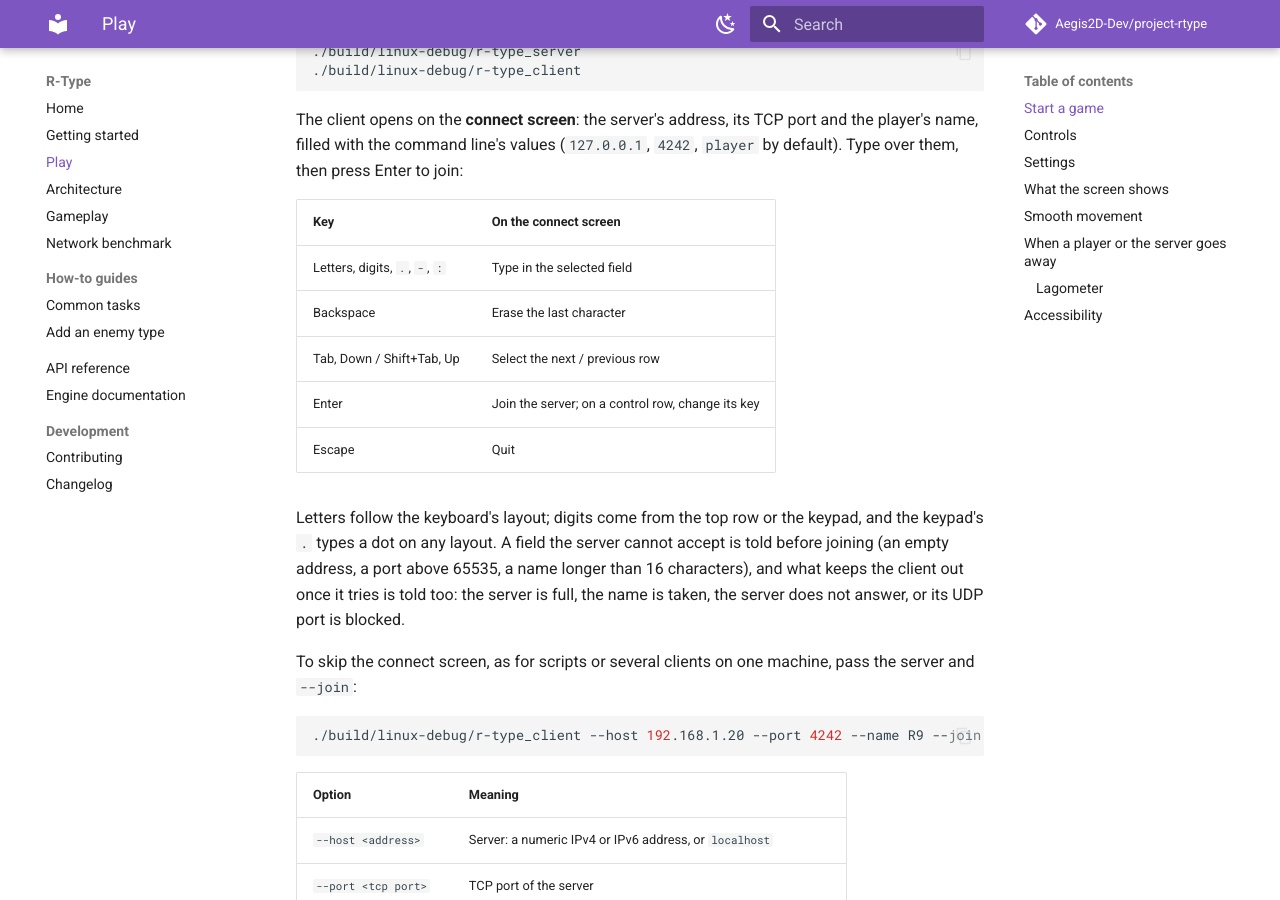
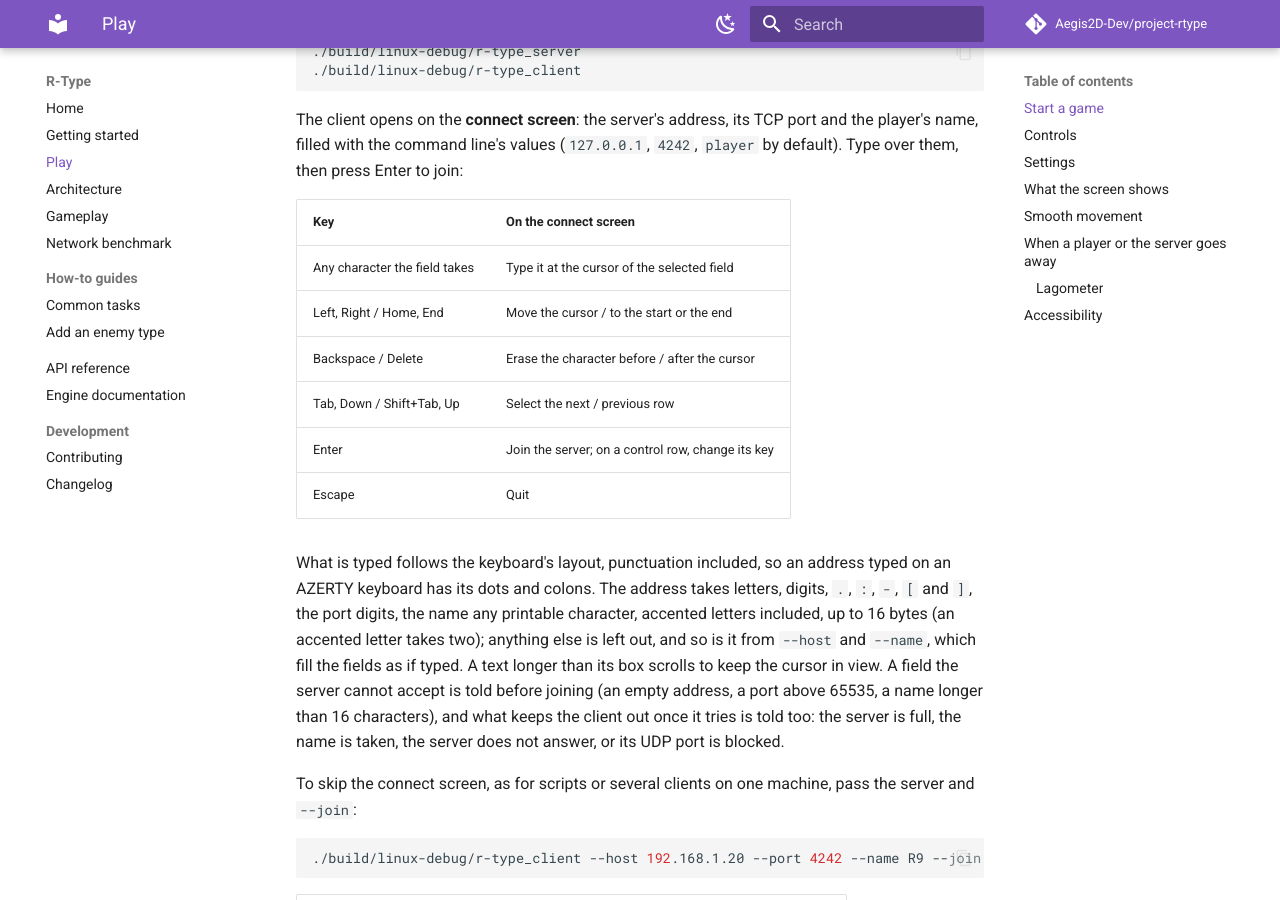
Before and after one commit to Aegis2D-Dev/project-rtype, an MkDocs documentation site: the page built from docs/play.md, in a window 1280 px wide and 900 px high, scrolled down 383 px. Built offline with MkDocs 1.6.1 and Material for MkDocs 9.7.7, drawn with Linux system fonts in a browser that asks for light colours; comment, search, counter and statistics services are not loaded.

Commit message:
feat(docs): documented the connect screen's text fields and updated changelogs

```diff
--- a/docs/play.md
+++ b/docs/play.md
@@ -20,14 +20,19 @@ default). Type over them, then press Enter to join:
 
 | Key | On the connect screen |
 |---|---|
-| Letters, digits, `.`, `-`, `:` | Type in the selected field |
-| Backspace | Erase the last character |
+| Any character the field takes | Type it at the cursor of the selected field |
+| Left, Right / Home, End | Move the cursor / to the start or the end |
+| Backspace / Delete | Erase the character before / after the cursor |
 | Tab, Down / Shift+Tab, Up | Select the next / previous row |
 | Enter | Join the server; on a control row, change its key |
 | Escape | Quit |
 
-Letters follow the keyboard's layout; digits come from the top row or the keypad, and the
-keypad's `.` types a dot on any layout. A field the server cannot accept is told before
+What is typed follows the keyboard's layout, punctuation included, so an address typed on
+an AZERTY keyboard has its dots and colons. The address takes letters, digits, `.`, `:`,
+`-`, `[` and `]`, the port digits, the name any printable character, accented letters
+included, up to 16 bytes (an accented letter takes two); anything else is left out, and so
+is it from `--host` and `--name`, which fill the fields as if typed. A text longer than its box scrolls to keep the cursor in view. A field the
+server cannot accept is told before
 joining (an empty address, a port above 65535, a name longer than 16 characters), and
 what keeps the client out once it tries is told too: the server is full, the name is
 taken, the server does not answer, or its UDP port is blocked.
```
Also changed, not shown: CHANGELOG.md (+1 -0 lines), changelogs/2026-11-05-client-text-fields.md (added, +99 -0 lines), docs/architecture.md (+2 -0 lines).
